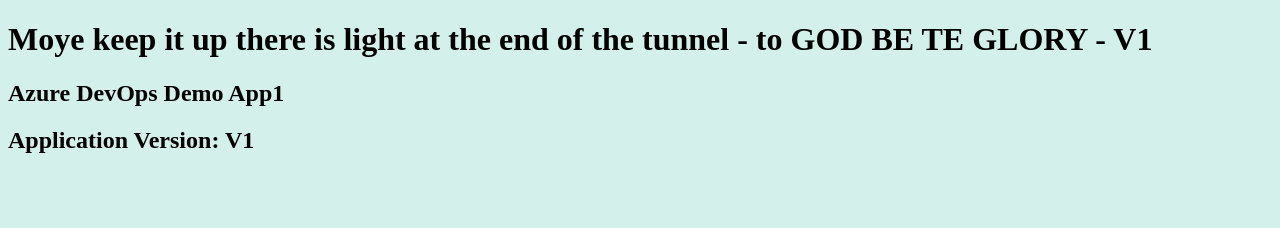
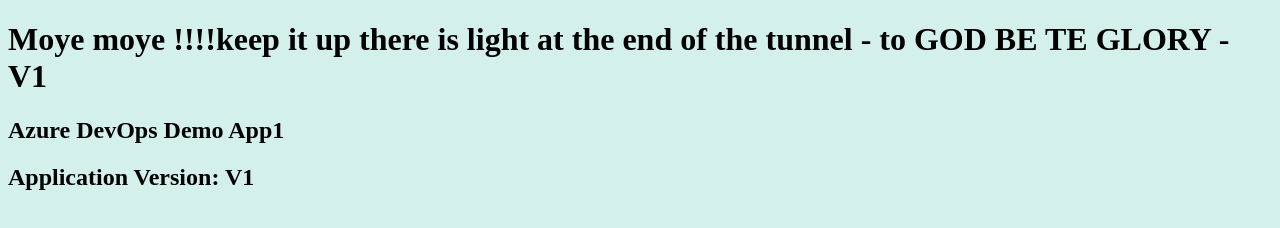
Before and after one commit to yamisoto/cicd-19, a plain HTML site: page Git-Repository-files/index.html in a window 1280 px wide. Drawn offline with Linux system fonts and the light colour scheme.

Commit message:
updated text moye

```diff
--- a/Git-Repository-files/index.html
+++ b/Git-Repository-files/index.html
@@ -1,7 +1,7 @@
 <!DOCTYPE html>
 <html>
    <body style="background-color:rgb(212, 240, 234);">
-      <h1>Moye keep it up there is light at the end of the tunnel - to GOD BE TE GLORY - V1</h1>
+      <h1>Moye  moye !!!!keep it up there is light at the end of the tunnel - to GOD BE TE GLORY - V1</h1>
       <h2>Azure DevOps Demo App1</h2>
       <h2>Application Version: V1</h2>
    </body>
```
